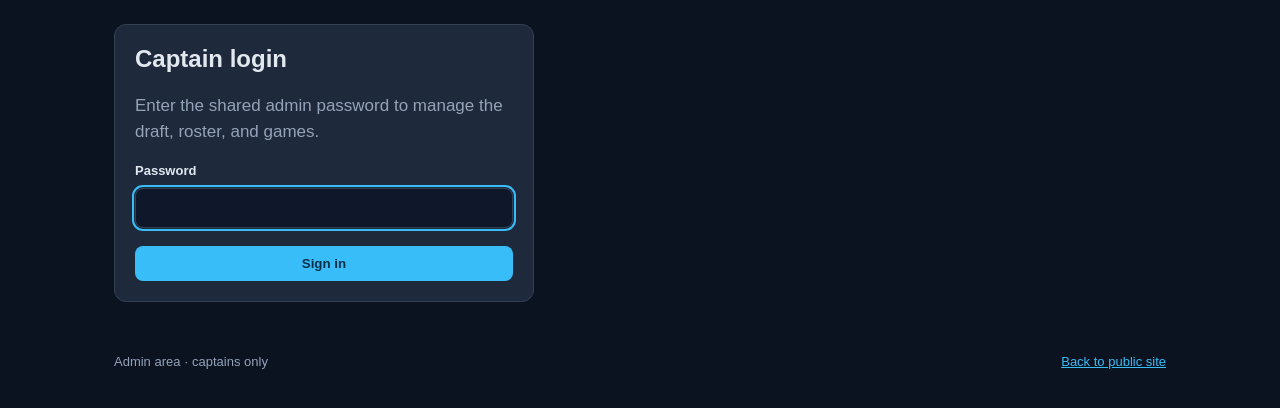
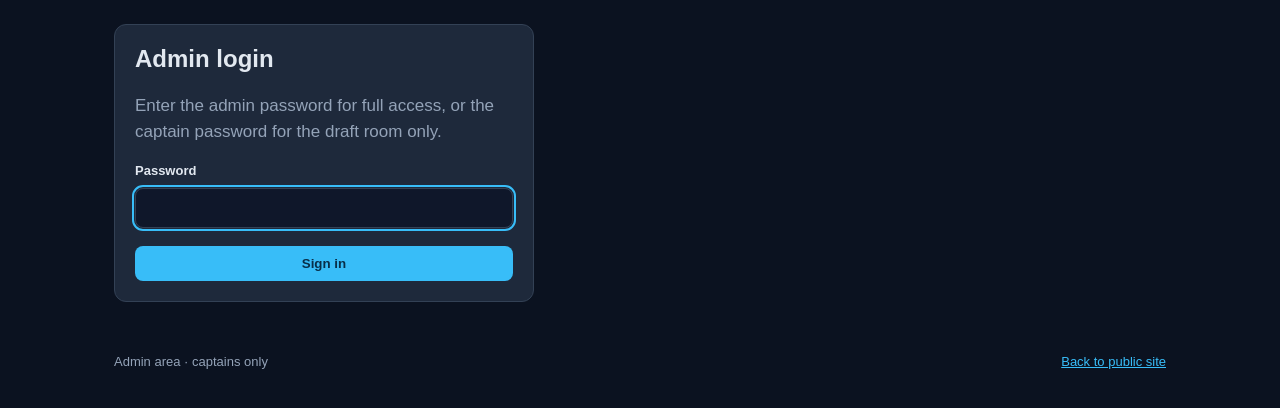
Before and after one commit to spinxara/acebasketballleague, a Flask app: page /admin/login in a window 1280 px wide. Shown: the part 93-501 px from the top of the page. Run offline with Flask 3, Linux system fonts and the light colour scheme; some libraries are stand-ins or nearby versions.

Commit message:
added, new captain credentail

```diff
--- a/app.py
+++ b/app.py
@@ -35,6 +35,7 @@ app.config["MAX_CONTENT_LENGTH"] = 80 * 1024 * 1024
 socketio = SocketIO(app, cors_allowed_origins="*", async_mode="threading")
 
 ADMIN_PASSWORD = os.environ.get("ADMIN_PASSWORD") or ""
+CAPTAIN_PASSWORD = os.environ.get("CAPTAIN_PASSWORD") or ""
 LOGIN_MAX_ATTEMPTS = 5
 LOGIN_WINDOW = timedelta(minutes=10)
 _login_attempts = {}
@@ -104,8 +105,30 @@ ADMIN_NAV = [
 ]
 
 
+def session_admin_role():
+    role = session.get("admin_role")
+    if role in {"admin", "captain"}:
+        return role
+    # Legacy sessions set only is_admin before roles existed.
+    if session.get("is_admin"):
+        return "admin"
+    return None
+
+
 def is_admin_session():
-    return bool(session.get("is_admin"))
+    return session_admin_role() is not None
+
+
+def is_full_admin_session():
+    return session_admin_role() == "admin"
+
+
+def is_captain_session():
+    return session_admin_role() == "captain"
+
+
+def captain_may_access(path):
+    return path == "/admin/draft" or path.startswith("/admin/draft/")
 
 
 def client_ip():
@@ -138,22 +161,38 @@ def clear_failed_logins(ip):
         _login_attempts.pop(ip, None)
 
 
-def password_matches(submitted):
-    if not ADMIN_PASSWORD:
+def _password_equals(submitted, expected):
+    if not expected:
         return False
     secret = str(app.config["SECRET_KEY"]).encode("utf-8")
     guessed = hmac.new(secret, (submitted or "").encode("utf-8"), "sha256").digest()
-    expected = hmac.new(secret, ADMIN_PASSWORD.encode("utf-8"), "sha256").digest()
-    return hmac.compare_digest(guessed, expected)
-
-
-def safe_admin_next(value):
+    target = hmac.new(secret, expected.encode("utf-8"), "sha256").digest()
+    return hmac.compare_digest(guessed, target)
+
+
+def resolve_login_role(submitted):
+    admin_ok = _password_equals(submitted, ADMIN_PASSWORD)
+    captain_ok = _password_equals(submitted, CAPTAIN_PASSWORD)
+    if admin_ok:
+        return "admin"
+    if captain_ok:
+        return "captain"
+    return None
+
+
+def safe_admin_next(value, role=None):
+    role = role or session_admin_role()
+    default = (
+        url_for("admin_draft") if role == "captain" else url_for("admin_dashboard")
+    )
     if not isinstance(value, str):
-        return url_for("admin_dashboard")
+        return default
     path = urlparse(value).path
-    if path.startswith("/admin") and not path.startswith("/admin/login"):
-        return path
-    return url_for("admin_dashboard")
+    if not (path.startswith("/admin") and not path.startswith("/admin/login")):
+        return default
+    if role == "captain" and not captain_may_access(path):
+        return url_for("admin_draft")
+    return path
 
 
 def admin_socket_required(handler):
@@ -173,9 +212,12 @@ def inject_globals():
     if not path.startswith("/"):
         path = "/" + path
     logo_url = SITE_URL + url_for("static", filename="logo.png")
+    admin_nav = ADMIN_NAV
+    if is_captain_session():
+        admin_nav = [item for item in ADMIN_NAV if item["id"] == "draft"]
     return {
         "public_nav": PUBLIC_NAV,
-        "admin_nav": ADMIN_NAV,
+        "admin_nav": admin_nav,
         "rules_url": RULES_URL,
         "youtube_url": YOUTUBE_URL,
         "instagram_url": INSTAGRAM_URL,
@@ -186,6 +228,8 @@ def inject_globals():
         "maintainer_email_user": MAINTAINER_EMAIL_USER,
         "maintainer_email_domain": MAINTAINER_EMAIL_DOMAIN,
         "is_admin": is_admin_session(),
+        "is_full_admin": is_full_admin_session(),
+        "is_captain": is_captain_session(),
         "site_url": SITE_URL,
         "canonical_url": SITE_URL + path,
         "logo_url": logo_url,
@@ -233,9 +277,11 @@ def require_admin_for_admin_pages():
         return None
     if request.endpoint in {"admin_login", "admin_logout"}:
         return None
-    if is_admin_session():
-        return None
-    return redirect(url_for("admin_login", next=request.path))
+    if not is_admin_session():
+        return redirect(url_for("admin_login", next=request.path))
+    if is_captain_session() and not captain_may_access(request.path):
+        return redirect(url_for("admin_draft"))
+    return None
 
 
 TEAM_NAMES = ["NPS", "KCN", "BK"]
@@ -1931,12 +1977,14 @@ def admin_login():
                 next_url=next_url,
             ), 429
 
-        if password_matches(request.form.get("password")):
+        role = resolve_login_role(request.form.get("password"))
+        if role:
             clear_failed_logins(ip)
             session.clear()
+            session["admin_role"] = role
             session["is_admin"] = True
             session.permanent = True
-            return redirect(safe_admin_next(next_url))
+            return redirect(safe_admin_next(next_url, role=role))
 
         record_failed_login(ip)
         flash("Incorrect password.")
--- a/templates/admin/base.html
+++ b/templates/admin/base.html
@@ -18,7 +18,13 @@
       />
       <div class="admin-brand-copy">
         <h1>ACE League Admin</h1>
-        <p>Captain and admin tools for roster, games, and tournament entry.</p>
+        <p>
+          {% if is_captain %}
+          Captain access · draft room only.
+          {% else %}
+          Captain and admin tools for roster, games, and tournament entry.
+          {% endif %}
+        </p>
       </div>
     </div>
     {% if is_admin %}
@@ -41,7 +47,7 @@
   </main>
 
   <footer class="site-footer admin-footer">
-    <span>Admin area · captains only</span>
+    <span>{% if is_captain %}Captain access · draft only{% else %}Admin area · captains only{% endif %}</span>
     <a href="{{ url_for('home') }}">Back to public site</a>
   </footer>
   {% block scripts %}{% endblock %}
--- a/templates/admin/login.html
+++ b/templates/admin/login.html
@@ -4,8 +4,8 @@
 
 {% block content %}
   <section class="card login-card">
-    <h2>Captain login</h2>
-    <p class="lead">Enter the shared admin password to manage the draft, roster, and games.</p>
+    <h2>Admin login</h2>
+    <p class="lead">Enter the admin password for full access, or the captain password for the draft room only.</p>
 
     {% with messages = get_flashed_messages() %}
       {% if messages %}
```
Also changed, not shown: README.md.
